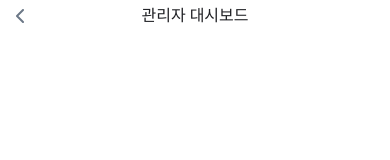
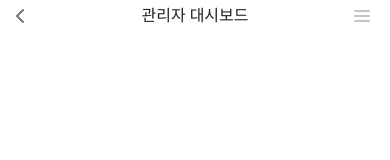
Before and after one commit to billilge/frontend, a Next.js app: page /mobile in a window 390 px wide. Shown: the top 160 px of the page. Built offline with nearby package versions, Linux system fonts and the light colour scheme.

Commit message:
chore: hamburger 오타 수정

```diff
--- a/src/app/mobile/page.tsx
+++ b/src/app/mobile/page.tsx
@@ -8,7 +8,7 @@ export default function Mobile() {
         <h1>국민대학교 소프트웨어융합대학</h1>
         <p className="text-3xl font-bold">복지물품 대여 시스템</p>
       </div> */}
-      <Header title="관리자 대시보드" />
+      <Header title="관리자 대시보드" menu />
     </MobileLayout>
   );
 }
--- a/src/components/mobile/Header/index.tsx
+++ b/src/components/mobile/Header/index.tsx
@@ -2,7 +2,7 @@
 
 import { useRouter } from 'next/navigation';
 import IconArrow from 'public/assets/icon-arrow.svg';
-import IconHambuger from 'public/assets/icon-hamburger.svg';
+import IconHamburger from 'public/assets/icon-hamburger.svg';
 
 interface HeaderProps {
   title: string;
@@ -28,7 +28,7 @@ export default function Header({ title, menu = false }: HeaderProps) {
           type="button"
           onClick={() => console.log('사이드바 오픈!')}
         >
-          <IconHambuger />
+          <IconHamburger />
         </button>
       ) : (
         <div className="h-6 w-6" />
```
